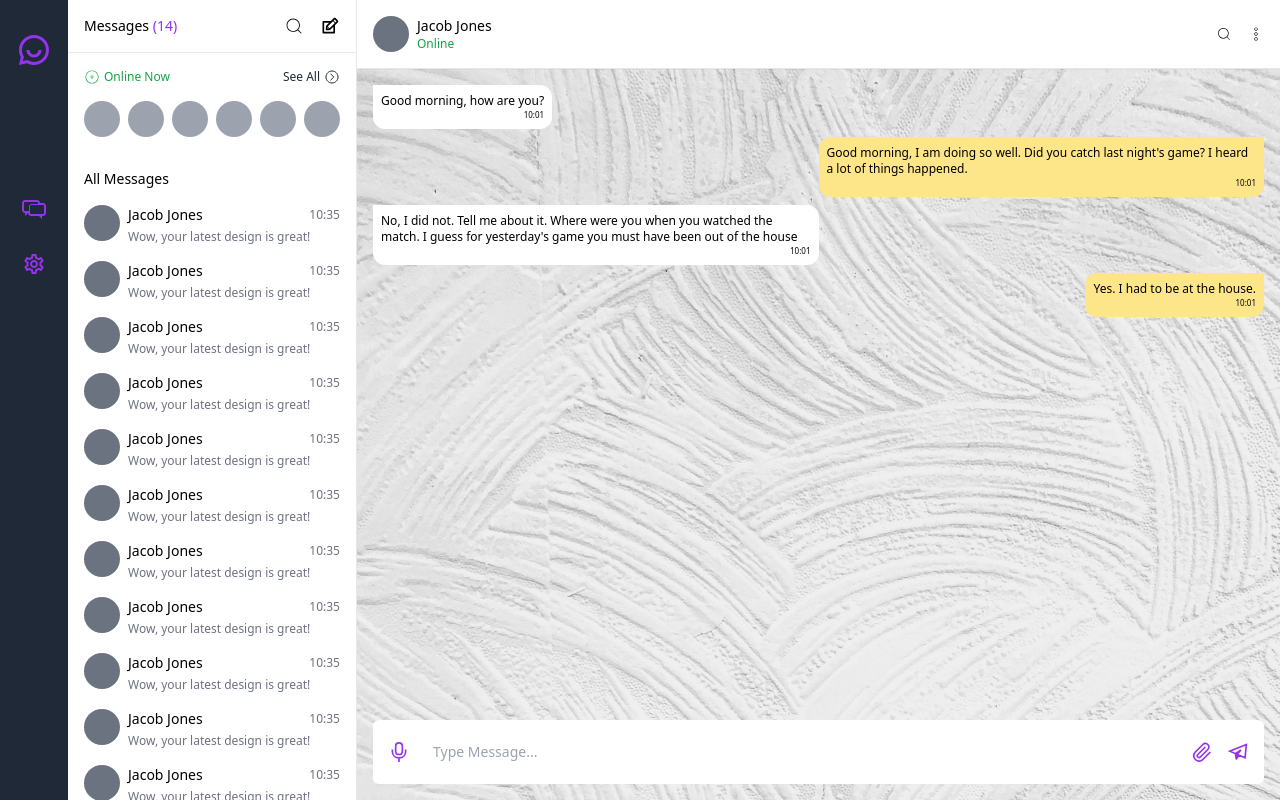
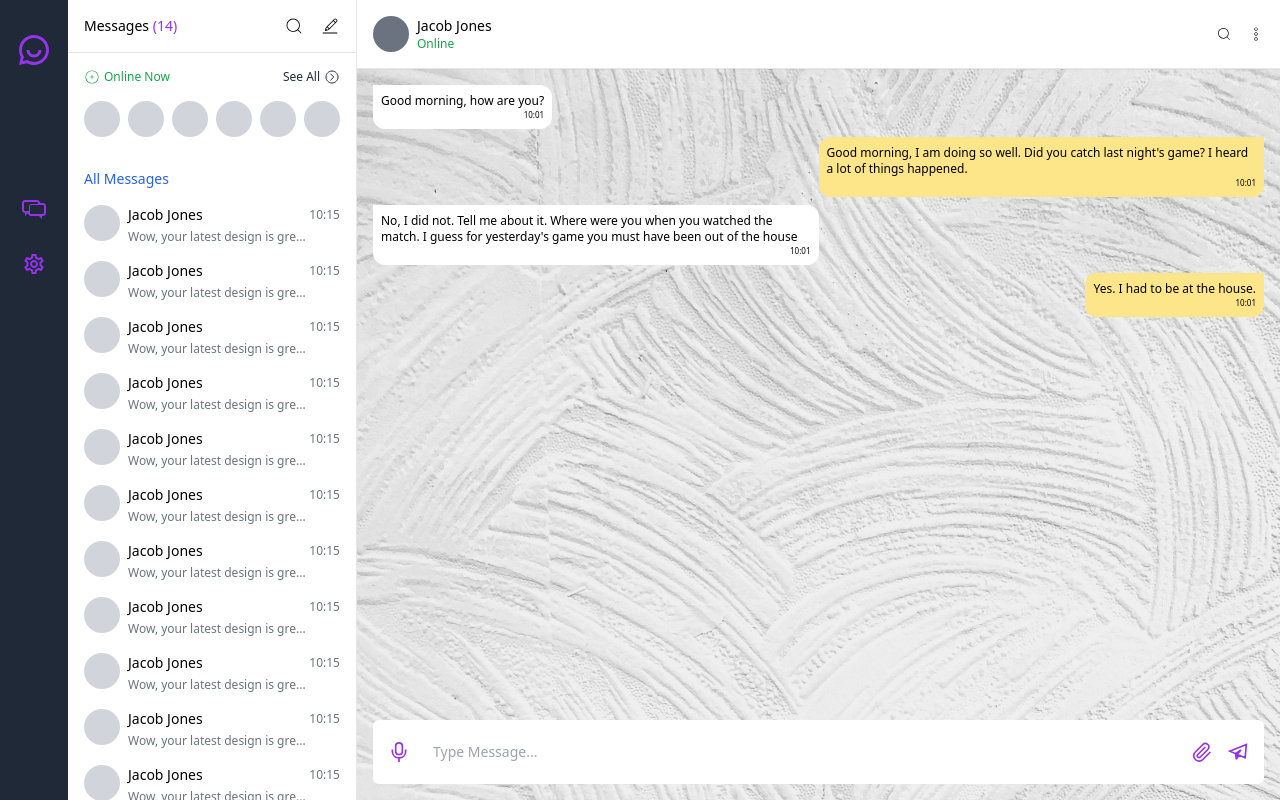
Before and after one commit to apella1/chat-ui, a Next.js app: page /chat in a window 1280 px wide. Built offline with nearby package versions, Linux system fonts and the light colour scheme.

Commit message:
feat: add chats view

```diff
--- a/app/chat/page.tsx
+++ b/app/chat/page.tsx
@@ -1,12 +1,12 @@
+import ChatsView from "@/components/ChatsView";
 import MessagesView from "@/components/MessagesView";
 import ActiveUserCard from "@/components/ui/cards/ActiveUserCard";
-import ChatCard from "@/components/ui/cards/ChatCard";
 import MessageInput from "@/components/ui/input/MessageInput";
-import { CiCirclePlus, CiMenuKebab, CiSearch } from "react-icons/ci";
+import { CiCirclePlus, CiEdit, CiMenuKebab, CiSearch } from "react-icons/ci";
 import { IoChevronForwardCircleOutline } from "react-icons/io5";
 import { MdOutlineSettings } from "react-icons/md";
 import { RiChatSmile2Line } from "react-icons/ri";
-import { TiEdit, TiMessages } from "react-icons/ti";
+import { TiMessages } from "react-icons/ti";
 
 export default function Chat() {
   return (
@@ -36,7 +36,7 @@ export default function Chat() {
                   <CiSearch className="text-xl" />
                 </button>
                 <button aria-label="New message">
-                  <TiEdit className="text-xl" />
+                  <CiEdit className="text-xl" />
                 </button>
               </div>
             </section>
@@ -57,34 +57,17 @@ export default function Chat() {
                 </p>
               </div>
               <div className="flex items-center space-x-2">
-                <p className="h-9 w-9 rounded-full bg-gray-400"></p>
-                <p className="h-9 w-9 rounded-full bg-gray-400"></p>
-                <p className="h-9 w-9 rounded-full bg-gray-400"></p>
-                <p className="h-9 w-9 rounded-full bg-gray-400"></p>
-                <p className="h-9 w-9 rounded-full bg-gray-400"></p>
-                <p className="h-9 w-9 rounded-full bg-gray-400"></p>
+                <p className="h-9 w-9 rounded-full bg-gray-300"></p>
+                <p className="h-9 w-9 rounded-full bg-gray-300"></p>
+                <p className="h-9 w-9 rounded-full bg-gray-300"></p>
+                <p className="h-9 w-9 rounded-full bg-gray-300"></p>
+                <p className="h-9 w-9 rounded-full bg-gray-300"></p>
+                <p className="h-9 w-9 rounded-full bg-gray-300"></p>
               </div>
             </section>
             <section className="flex w-full flex-col space-y-4 p-4">
-              <p className="text-sm">All Messages</p>
-              <div className="flex max-h-full w-full flex-col space-y-4 overflow-y-auto">
-                <ChatCard />
-                <ChatCard />
-                <ChatCard />
-                <ChatCard />
-                <ChatCard />
-                <ChatCard />
-                <ChatCard />
-                <ChatCard />
-                <ChatCard />
-                <ChatCard />
-                <ChatCard />
-                <ChatCard />
-                <ChatCard />
-                <ChatCard />
-                <ChatCard />
-                <ChatCard />
-              </div>
+              <p className="text-sm font-medium text-blue-600">All Messages</p>
+              <ChatsView />
             </section>
           </article>
           <div className="h-screen border-l bg-gray-300"></div>
--- /dev/null
+++ b/components/ChatsView.tsx
@@ -0,0 +1,24 @@
+import ChatCard from "./ui/cards/ChatCard";
+
+export default function ChatsView() {
+  return (
+    <div className="flex max-h-full w-full flex-col space-y-4 overflow-y-auto">
+      <ChatCard />
+      <ChatCard />
+      <ChatCard />
+      <ChatCard />
+      <ChatCard />
+      <ChatCard />
+      <ChatCard />
+      <ChatCard />
+      <ChatCard />
+      <ChatCard />
+      <ChatCard />
+      <ChatCard />
+      <ChatCard />
+      <ChatCard />
+      <ChatCard />
+      <ChatCard />
+    </div>
+  );
+}
--- a/components/ui/cards/ChatCard.tsx
+++ b/components/ui/cards/ChatCard.tsx
@@ -1,14 +1,32 @@
-export default function ChatCard() {
+import { Chat } from "@/types/messaging/chat";
+
+const defaultChat: Chat = {
+  recipient: {
+    name: "Jacob Jones",
+    isOnline: true,
+  },
+  lastMessage: {
+    value: "Wow, your latest design is great!",
+    timeSent: "10:15",
+    type: "text",
+  },
+};
+
+export default function ChatCard({ chat = defaultChat }: { chat?: Chat }) {
   return (
     <article className="flex w-full space-x-2">
-      <div className="h-9 w-9 rounded-full bg-gray-500"></div>
-      <section className="flex flex-col space-y-1 flex-grow">
+      <div className="h-9 w-9 rounded-full bg-gray-300"></div>
+      <section className="flex flex-grow flex-col space-y-1">
         <div className="flex items-center justify-between">
-          <h3 className="text-sm font-medium text-black">Jacob Jones</h3>
-          <p className="text-xs text-gray-500">10:35</p>
+          <h3 className="text-sm font-medium text-black">
+            {chat.recipient.name}
+          </h3>
+          <p className="text-xs text-gray-500">{chat.lastMessage.timeSent}</p>
         </div>
         <p className="text-xs text-gray-500">
-          Wow, your latest design is great!
+          {chat.lastMessage.value.length <= 30
+            ? chat.lastMessage.value
+            : chat.lastMessage.value.slice(0, 30) + "..."}
         </p>
       </section>
     </article>
--- /dev/null
+++ b/types/messaging/chat.ts
@@ -0,0 +1,7 @@
+import { ChatMessage } from "./message";
+import { User } from "./user";
+
+export interface Chat {
+  recipient: User;
+  lastMessage: ChatMessage;
+}
--- /dev/null
+++ b/types/messaging/user.ts
@@ -0,0 +1,4 @@
+export interface User {
+    name: string;
+    isOnline: boolean;
+}
```
